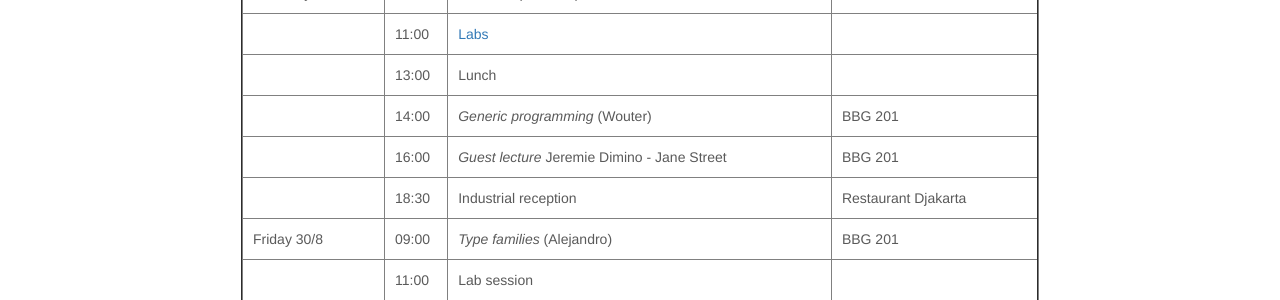
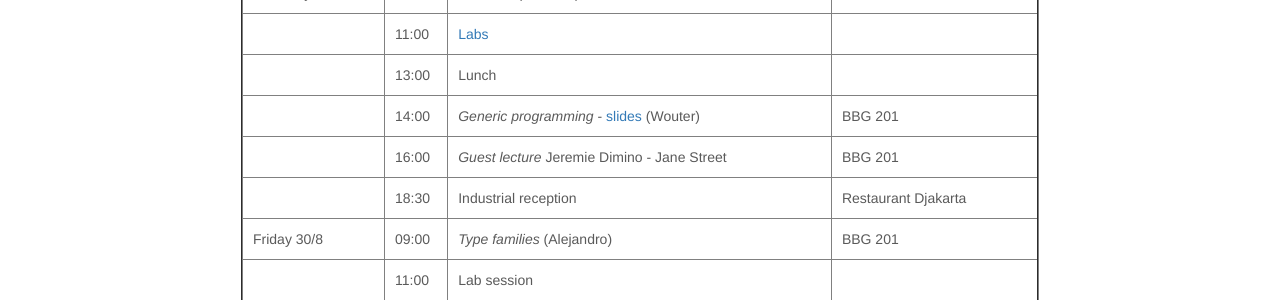
Before and after one commit to uu-afp/uu-afp.github.io, a Jekyll site: the page built from schedule.html, in a window 1280 px wide. Shown: the part 1081-1381 px from the top of the page. Built offline with Jekyll 4.4.1, drawn with Linux system fonts in a browser that asks for light colours; nearby versions of some CDN libraries.

Commit message:
Added slides on generics.

```diff
--- a/schedule.html
+++ b/schedule.html
@@ -187,7 +187,7 @@ assignments and projects.
     <tr>
       <td></td>
       <td>14:00</td>
-      <td><i>Generic programming</i> (Wouter)</td>
+      <td><i>Generic programming</i> - <a href="slides/afp-generics.pdf">slides</a> (Wouter)</td>
       <td>BBG 201</td>
     </tr>
 
```
Also changed, not shown: 1 other file.
